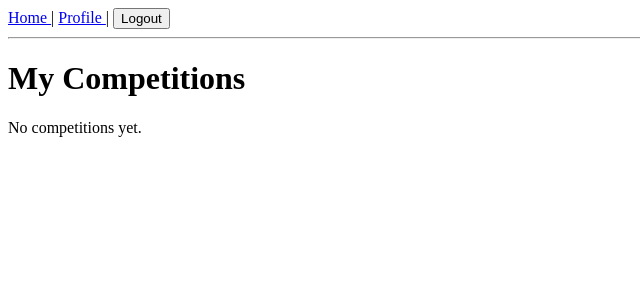
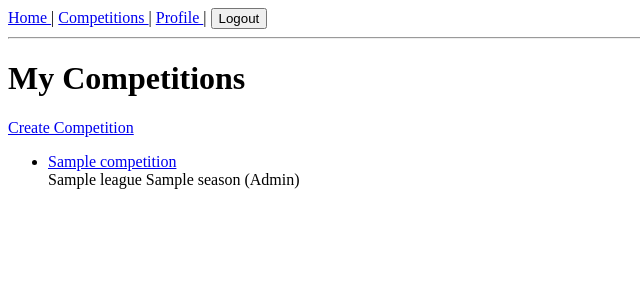
Before and after one commit to iainrt/last-man-standing, a Django app: page /competitions/ in a window 1280 px wide. Shown: the top 300 px of the page, without its empty margins (0-640 px from the left). Run offline with Django 5.2, Linux system fonts and the light colour scheme; a user stored in the database is signed in; tables that the repository leaves empty hold one stand-in row (values such as "Sample post").

Commit message:
Create competition functionality including permission

```diff
--- a/apps/accounts/admin.py
+++ b/apps/accounts/admin.py
@@ -8,6 +8,7 @@ class ProfileAdmin(admin.ModelAdmin):
         "screen_name",
         "user",
         "favourite_team",
+        "can_create_competitions",
         "created_at",
     )
 
@@ -18,4 +19,5 @@ class ProfileAdmin(admin.ModelAdmin):
 
     list_filter = (
         "favourite_team",
+        "can_create_competitions",
     )
--- a/apps/accounts/models.py
+++ b/apps/accounts/models.py
@@ -22,6 +22,10 @@ class Profile(models.Model):
         related_name="supporters",
     )
 
+    can_create_competitions = models.BooleanField(
+        default=False,
+    )
+
     created_at = models.DateTimeField(
         auto_now_add=True,
     )
--- a/apps/competitions/urls.py
+++ b/apps/competitions/urls.py
@@ -1,4 +1,5 @@
 from django.urls import path
+
 from . import views
 
 urlpatterns = [
@@ -7,4 +8,14 @@ urlpatterns = [
         views.competition_list_view,
         name="competition_list",
     ),
+    path(
+        "create/",
+        views.create_competition_view,
+        name="competition_create",
+    ),
+    path(
+        "<int:competition_id>/",
+        views.competition_detail_view,
+        name="competition_detail",
+    ),
 ]
--- a/apps/competitions/views.py
+++ b/apps/competitions/views.py
@@ -1,10 +1,110 @@
+from django.contrib import messages
 from django.contrib.auth.decorators import login_required
-from django.shortcuts import render
+from django.shortcuts import get_object_or_404, redirect, render
+
+from .forms import CompetitionForm
+from .models import Competition, CompetitionMember
 
 
 @login_required
 def competition_list_view(request):
+    memberships = (
+        request.user.competition_memberships
+        .select_related(
+            "competition",
+            "competition__season",
+            "competition__season__league",
+        )
+        .order_by("-joined_at")
+    )
+
     return render(
         request,
         "competitions/list.html",
+        {
+            "memberships": memberships,
+        },
     )
+
+
+@login_required
+def create_competition_view(request):
+    if not request.user.profile.can_create_competitions:
+        messages.error(
+            request,
+            "You do not currently have permission to create competitions.",
+        )
+        return redirect("competition_list")
+
+    if request.method == "POST":
+        form = CompetitionForm(request.POST)
+
+        if form.is_valid():
+            competition = form.save(commit=False)
+            competition.created_by = request.user
+            competition.save()
+
+            CompetitionMember.objects.create(
+                competition=competition,
+                user=request.user,
+                is_admin=True,
+            )
+
+            messages.success(
+                request,
+                "Competition created successfully.",
+            )
+
+            return redirect(
+                "competition_detail",
+                competition_id=competition.id,
+            )
+
+    else:
+        form = CompetitionForm()
+
+    return render(
+        request,
+        "competitions/create.html",
+        {
+            "form": form,
+        },
+    )
+
+
+@login_required
+def competition_detail_view(request, competition_id):
+    competition = get_object_or_404(
+        Competition.objects.select_related(
+            "season",
+            "season__league",
+            "created_by",
+        ),
+        id=competition_id,
+    )
+
+    membership = get_object_or_404(
+        CompetitionMember,
+        competition=competition,
+        user=request.user,
+    )
+
+    members = (
+        competition.members
+        .select_related(
+            "user",
+            "user__profile",
+            "user__profile__favourite_team",
+        )
+        .order_by("is_eliminated", "joined_at")
+    )
+
+    return render(
+        request,
+        "competitions/detail.html",
+        {
+            "competition": competition,
+            "membership": membership,
+            "members": members,
+        },
+    )
--- a/templates/base.html
+++ b/templates/base.html
@@ -15,6 +15,11 @@
         {% if user.is_authenticated %}
 
             |
+            <a href="{% url 'competition_list' %}">
+                Competitions
+            </a>
+            |
+
             <a href="{% url 'profile' %}">
                 Profile
             </a>
--- a/templates/competitions/list.html
+++ b/templates/competitions/list.html
@@ -4,8 +4,46 @@
 
 <h1>My Competitions</h1>
 
-<p>
-    No competitions yet.
-</p>
+{% if user.profile.can_create_competitions %}
+    <p>
+        <a href="{% url 'competition_create' %}">
+            Create Competition
+        </a>
+    </p>
+{% endif %}
+
+{% if memberships %}
+
+    <ul>
+
+    {% for membership in memberships %}
+
+        <li>
+
+            <a href="{% url 'competition_detail' membership.competition.id %}">
+                {{ membership.competition.name }}
+            </a>
+
+            <br>
+
+            {{ membership.competition.season }}
+
+            {% if membership.is_admin %}
+                (Admin)
+            {% endif %}
+
+        </li>
+
+    {% endfor %}
+
+    </ul>
+
+{% else %}
+
+    <p>
+        You are not a member of any competitions.
+    </p>
+
+{% endif %}
 
 {% endblock %}
```
Also changed, not shown: apps/competitions/forms.py (added, +12 -0 lines), templates/competitions/create.html (added, +23 -0 lines), templates/competitions/detail.html (added, +84 -0 lines), apps/accounts/migrations/0002_profile_can_create_competitions.py (added).
